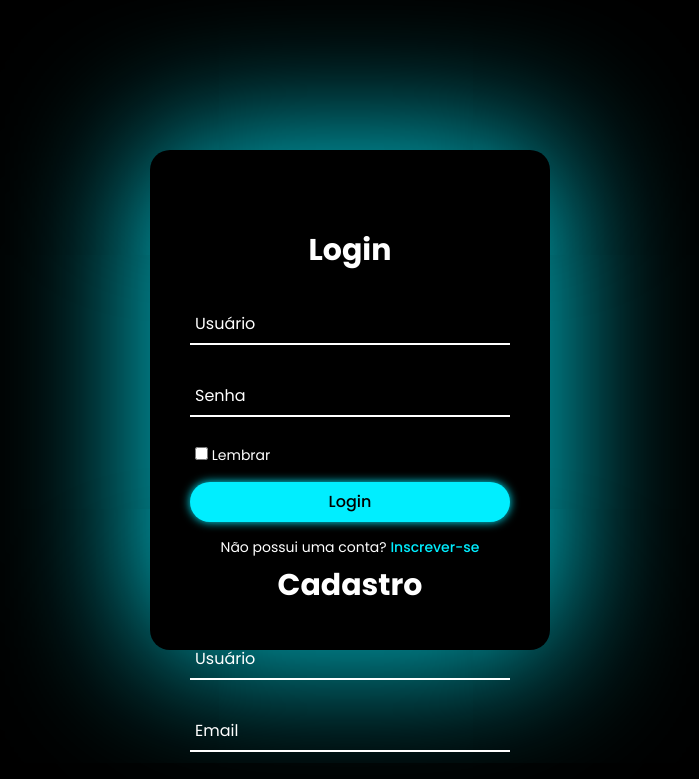
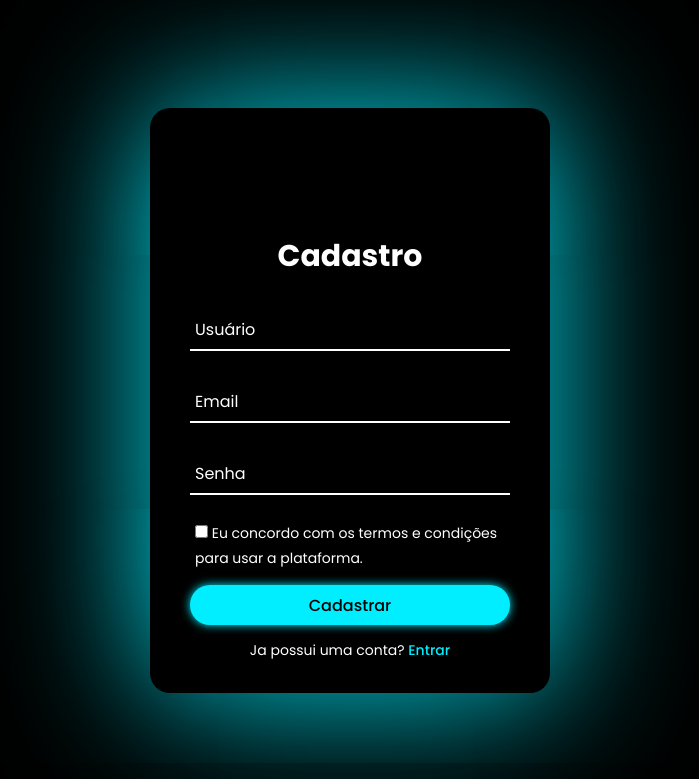
Before and after one commit to wsrcoder/Pages, a plain HTML site: page Login/Neon/index.html in a window 1280 px wide. Both pictures are taken after a click on the link "Inscrever-se". Shown: the top 779 px of the page, without its empty margins (290-989 px from the left). Drawn offline with Linux system fonts and the light colour scheme.

Commit message:
Login: Implementacao da parte de cadastro para a tela de login 'Neon'

```diff
--- a/Login/Neon/index.html
+++ b/Login/Neon/index.html
@@ -53,10 +53,7 @@
                             <input type="password" required />
                             <label for="">Senha</label>
                         </div>
-                        <div class="input-group">
-                            <input type="password" required />
-                            <label for="">Confirme a sua Senha</label>
-                        </div>
+
 
                     <div class="remember">
                         <label>
--- a/Login/Neon/script.js
+++ b/Login/Neon/script.js
@@ -8,3 +8,7 @@ const wrapper = document.querySelector('.wrapper')
 signUpBtnLink.addEventListener('click', ()=> {
     wrapper.classList.toggle('active')
 })
+
+signInBtnLink.addEventListener('click', () =>{
+    wrapper.classList.toggle('active')
+})
--- a/Login/Neon/style.css
+++ b/Login/Neon/style.css
@@ -20,14 +20,24 @@ body{
 .wrapper{
     position: relative;
     width: 400px;
-    height: 500px;
+    height: 585px;
     background: #000;
     box-shadow: 0 0 150px #0ef;
     border-radius: 20px;
     padding: 40px;
+    overflow: hidden;
 }
 
+.wrapper:hover{
+    animation: animate 1s linear infinite;
+}
 
+@keyframes animate{
+    100%
+    {
+        filter: hue-rotate(360deg);
+    }
+}
 
 .form-wrapper{
     display: flex;
@@ -35,15 +45,21 @@ body{
     align-items: center;
     width: 100%;
     height: 100%;
-    transition: 1s ease=in-out;
+    transition: 1s ease-in-out;
 }
 
 .wrapper.active .form-wrapper.sign-in{
-    transform: transformY(-450px)
+    transform: translateY(-450px);
 }
 
 .wrapper .form-wrapper.sign-up{
+    /*position: absolute;*/
+    top: 450px;
+    left: 0;
+}
 
+.wrapper.active .form-wrapper.sign-up{
+    transform: translateY(-450px);
 }
 
 h2{
```
